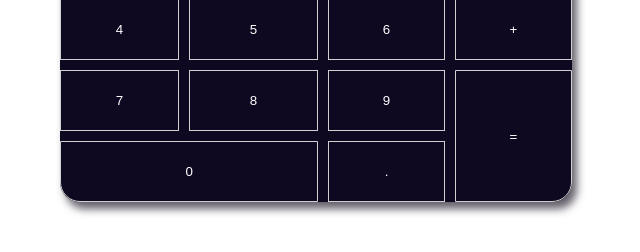
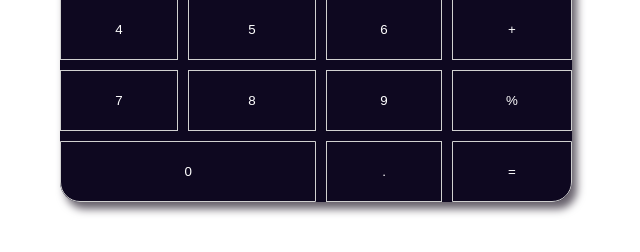
Before and after one commit to Hajermajdy/CODSOFT-Task-3, a plain HTML site: page index.html in a window 1280 px wide. Shown: the part 478-730 px from the top of the page, without its empty margins (324-964 px from the left). Drawn offline with Linux system fonts and the light colour scheme.

Commit message:
add % mark

```diff
--- a/index.html
+++ b/index.html
@@ -13,6 +13,7 @@
         <button class="del">Del</button>
         <button class="division">/</button>
         <button class="mult">*</button>
+        <button class="mod">%</button>
         <button class="num">1</button>
         <button class="num">2</button>
         <button class="num">3</button>
--- a/style.css
+++ b/style.css
@@ -57,8 +57,12 @@
 
 .body .equal{
     grid-column: 4/5;
-    grid-row: 8/10;
+    grid-row: 9/10;
     border-bottom-right-radius: 20px;
+}
+.body .mod{
+    grid-column: 4/5;
+    grid-row: 8/9;
 }
 
 .body .zero{
```
